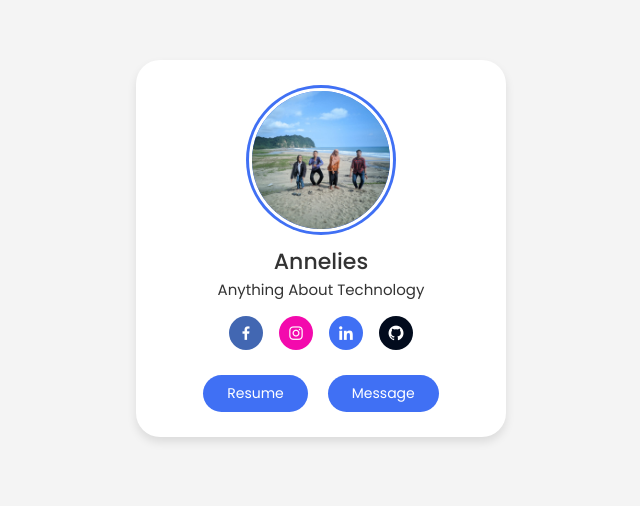
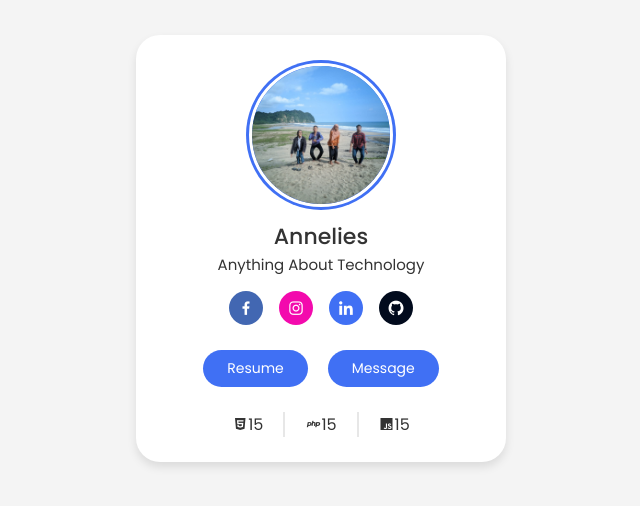
Before and after one commit to Annelies11/profile-card, a plain HTML site: page index.html in a window 1280 px wide. Shown: the part 152-658 px from the top of the page, without its empty margins (319-959 px from the left). Drawn offline with nearby package versions, Linux system fonts and the light colour scheme.

Commit message:
second commit

```diff
--- a/index.html
+++ b/index.html
@@ -36,6 +36,21 @@
             <button class="button">Resume</button>
             <button class="button">Message</button>
         </div>
+
+        <div class="analytics">
+            <div class="data">
+                <i class='bx bxl-html5'></i>
+                <span class="number">15</span>
+            </div>
+            <div class="data">
+                <i class='bx bxl-php' ></i>
+                <span class="number">15</span>
+            </div>
+            <div class="data">
+                <i class='bx bxl-javascript' ></i>
+                <span class="number">15</span>
+            </div>
+        </div>
     </div>
 </body>
 </html>
--- a/style.css
+++ b/style.css
@@ -104,3 +104,21 @@ body {
 .buttons .button:hover {
     background-color: #0e4bf1;
 }
+
+.profile-card .analytics {
+    display: flex;
+    align-items: center;
+    margin-top: 25px;
+}
+
+.analytics .data {
+    display: flex;
+    align-items: center;
+    color: #333;
+    padding: 0 20px;
+    border-right: 2px solid #e7e7e7;
+}
+
+.data:last-child {
+    border-right: none;
+}
```
